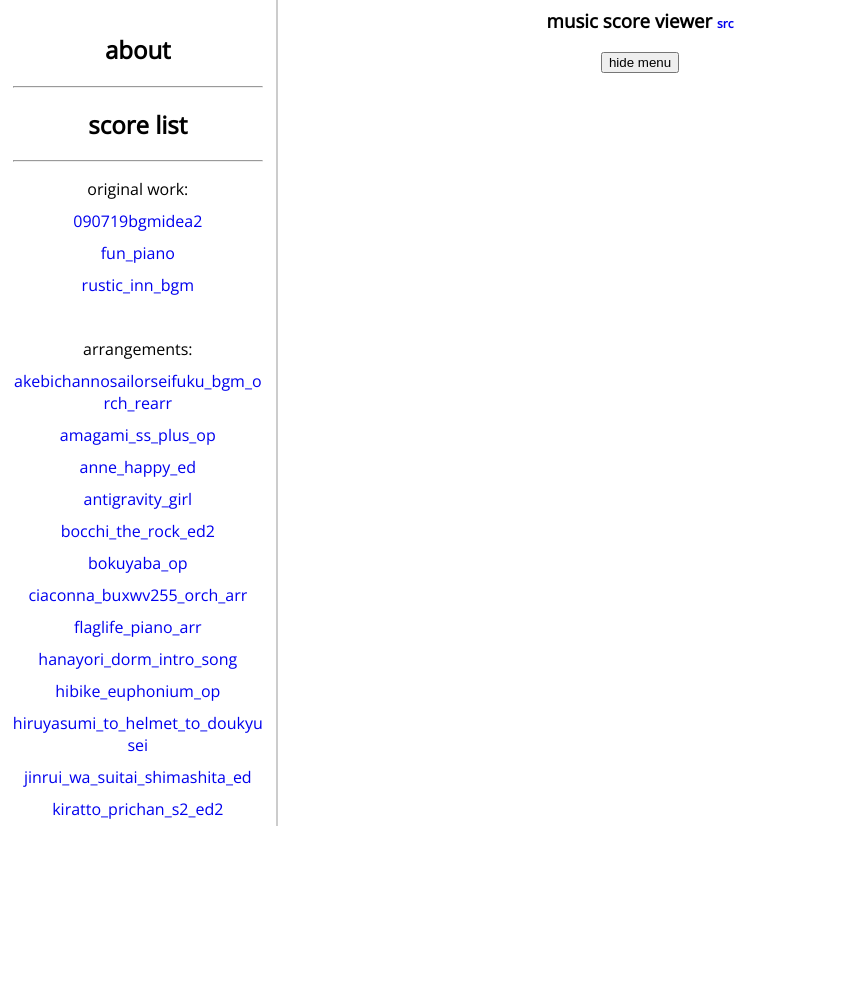
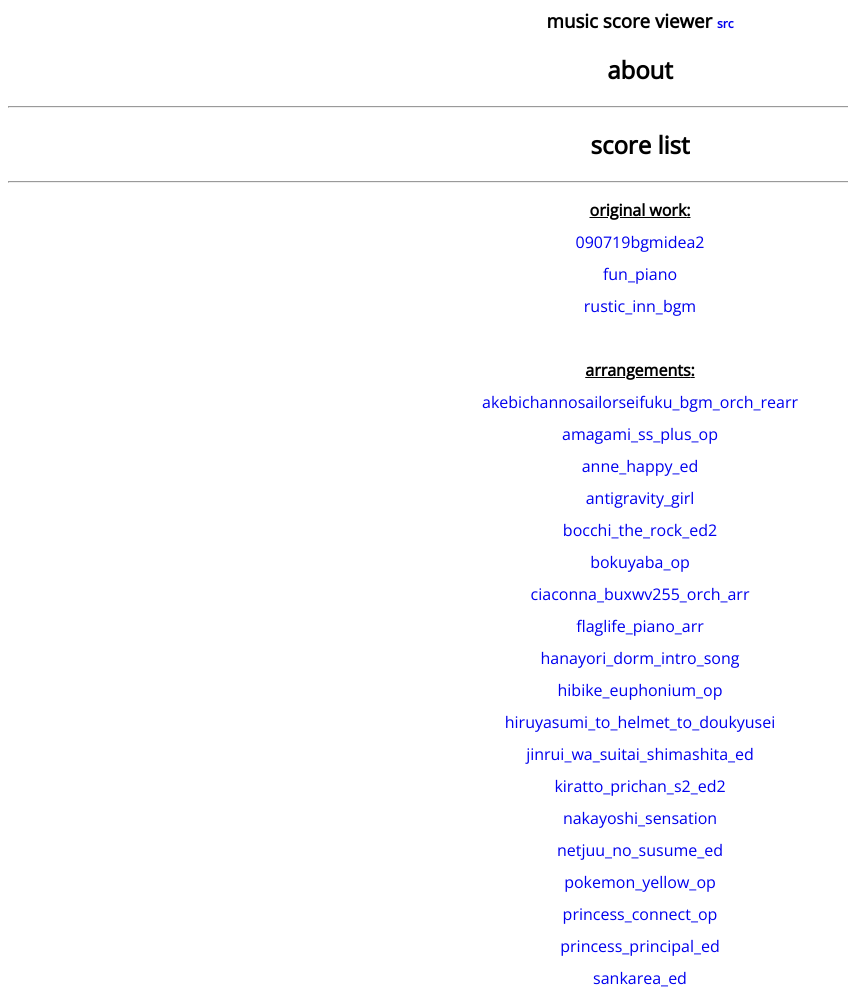
Before and after one commit to syncopika/music-score-viewer, a React app: page / in a window 1280 px wide. Shown: the top 987 px of the page, without its empty margins (0-848 px from the left). Before the commit the page ends 800 px from the top, so only its background shows below. Built offline with nearby package versions, Linux system fonts and the light colour scheme.

Commit message:
changing the ui a bit so no more sliding sidebar

```diff
--- a/index.html
+++ b/index.html
@@ -31,36 +31,6 @@
             margin-bottom: 10px;
         }
 
-        .naviOn {
-            height: 100%;
-            width: 250px;
-            position: fixed;
-            z-index: 1;
-            background-color: rgba(255, 255, 255, 0.97);
-            top: 0;
-            left: 0;
-            border-right: 2px solid #ccc;
-            transition: 0.5s;
-            text-align: center;
-            padding: 1%;
-            overflow-wrap: break-word;
-            overflow-y: auto;
-        }
-
-        .naviOff {
-            width: 0px;
-            height: 100%;
-            position: fixed;
-            z-index: 1;
-            background-color: #fff;
-            top: 0;
-            left: -250px;
-            transition: 0.5s;
-            text-align: center;
-            padding: 1%;
-            overflow-wrap: break-word;
-        }
-
         .about {
             font-size: 12px;
         }
@@ -68,10 +38,6 @@
         .aboutHeader:hover {
             cursor: pointer;
         }
-
-		.selected {
-			background-color: #b4e4fa; /* baby blue */
-		}
 
         #buttons {
             margin: 3%;
--- a/src/ScoreList.js
+++ b/src/ScoreList.js
@@ -4,6 +4,11 @@
 export const ScoreList = (props) => {
     const currScoreCategories = props.currScoreCategories;
     const currSelectedScore = props.currSelectedScore;
+
+    const scoreCategoryStyle = {
+        'text-decoration': 'underline',
+        'font-weight': 'bold',
+    };
 
     return (
         <ul>
@@ -12,7 +17,7 @@
                 const sortedList = currScoreCategories[scoreCategory].sort();
                 return (
                     <div key={"div_" + scoreCategory}>
-                        <li key={"li_" + scoreCategory}> {scoreCategory}:
+                        <li key={"li_" + scoreCategory} style={scoreCategoryStyle}> {scoreCategory}: </li>
                         <ul>
                         {
                             sortedList.map((scoreName) => {
@@ -24,7 +29,6 @@
                             })
                         }
                         </ul>
-                        </li>
                         <br />
                     </div>
                 )
--- a/src/ScoreRouter.js
+++ b/src/ScoreRouter.js
@@ -2,19 +2,19 @@
 import React, { useState, useEffect } from 'react';
 import ReactDOM from 'react-dom';
 import {
-  HashRouter as Router,
+  HashRouter,
   Outlet,
   Routes,
   Route
-} from "react-router-dom";
-import { useScoreCategories } from "./useScoreCategories.js";
-import { ScoreDisplay } from "./ScoreDisplay.js";
-import { ScoreList } from "./ScoreList.js";
+} from 'react-router-dom';
+import { useScoreCategories } from './useScoreCategories.js';
+import { ScoreDisplay } from './ScoreDisplay.js';
+import { ScoreList } from './ScoreList.js';
 
 const ScoreRouter = () => {
 
     const { currScoreCategories } = useScoreCategories(); // custom hook to get score data
-    const [currSelectedScore, setSelectedScore] = useState("");
+    const [currSelectedScore, setSelectedScore] = useState('');
 
     function selectScore(name){
         return function(){
@@ -22,9 +22,8 @@
         }
     }
 
-    const Sidebar = (props) => {
+    const Homepage = (props) => {
         const [currAboutState, setAboutState] = useState(false);
-        const [currMenuState, setMenuState] = useState("hide menu");
 
         function toggleAbout(){
             setAboutState(!currAboutState);
@@ -32,21 +31,7 @@
 
         return (
             <>
-                <div id='toggleSidebar'>
-                    <button
-                        className="toggleSidebarBtn"
-                        onClick={() => {
-                            if(currMenuState === "show menu"){
-                                setMenuState("hide menu");
-                            }else{
-                                setMenuState("show menu");
-                            }
-                        }}
-                    >{currMenuState}</button>
-                </div>
-
-                <nav className={currMenuState === "hide menu" ? "naviOn" : "naviOff"}>
-                    <h2 className="aboutHeader" onClick={toggleAbout}>about</h2>
+                <h2 className='aboutHeader' onClick={toggleAbout}>about</h2>
                 {
                     currAboutState &&
                     <>
@@ -58,7 +43,6 @@
                 <h2> score list </h2>
                 <hr />
                 <ScoreList currScoreCategories={props.currScoreCategories} currSelectedScore={props.currSelectedScore} />
-                </nav>
 
                 <Outlet />
             </>
@@ -66,24 +50,23 @@
     };
 
     return (
-        <Router>
+        <HashRouter>
             <Routes>
-                <Route path="/" element={<Sidebar currScoreCategories={currScoreCategories} currSelectedScore={currSelectedScore} />}>
+                <Route path='/' element={<Homepage currScoreCategories={currScoreCategories} currSelectedScore={currSelectedScore} />} />
                 {
                     currScoreCategories && Object.keys(currScoreCategories).map((scoreCategory) => {
                         return currScoreCategories[scoreCategory].map((scoreName) => {
                             return (
                                 <Route
-                                    path={"/" + scoreName}
-                                    element={<ScoreDisplay key={"route_" + scoreName} scoreName={scoreName} callback={selectScore(scoreName)} />}
+                                    path={'/' + scoreName}
+                                    element={<ScoreDisplay key={'route_' + scoreName} scoreName={scoreName} callback={selectScore(scoreName)} />}
                                 />
                             )
                         })
                     })
                 }
-                </Route>
             </Routes>
-        </Router>
+        </HashRouter>
     );
 }
 
```
Also changed, not shown: 2 other files. Lines whose indentation alone changed are shown as unchanged.
